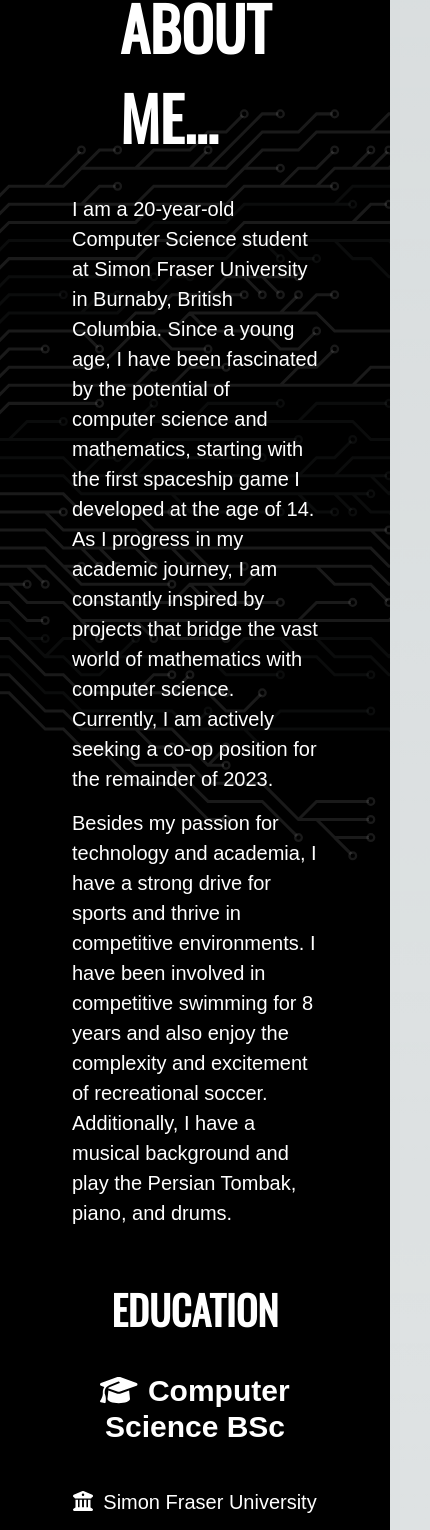
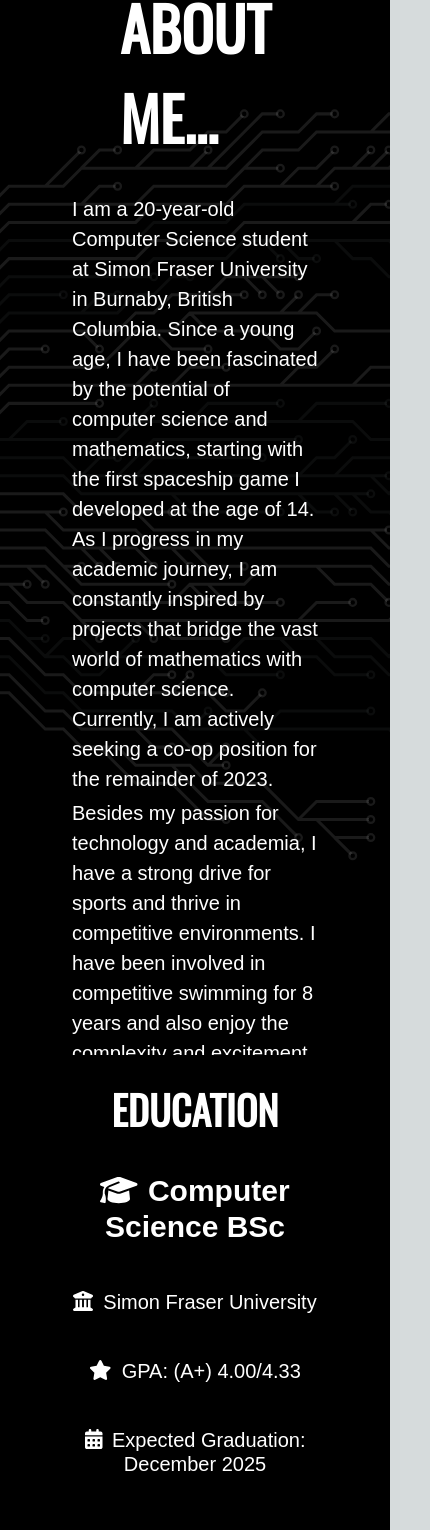
Before and after one commit to KoushaAm/KoushaAmouzesh-Portfolio, a Next.js app: page / in a window 390 px wide. Shown: the part 1092-2622 px from the top of the page, 430 px wide, since content can reach past the window. Built offline with nearby package versions, Linux system fonts and the light colour scheme.

Commit message:
remove image

```diff
--- a/app/page.tsx
+++ b/app/page.tsx
@@ -124,13 +124,13 @@ const Home: React.FC = () => {
               Besides my passion for technology and academia, I have a strong drive for sports and thrive in competitive environments. I have been involved in competitive swimming for 8 years and also enjoy the complexity and excitement of recreational soccer. Additionally, I have a musical background and play the Persian Tombak, piano, and drums.
             </p>
           </div>
-          <div className="image-container">
+          {/* <div className="image-container">
             <img
               src="https://github.com/KoushaAm/Portfolio/blob/master/Screenshot%202023-05-28%20at%209.43.43%20PM.png?raw=true"
               alt="About Me"
               className="about-image"
             />
-          </div>
+          </div> */}
         </div>
       </section>
 
--- a/styles/page.css
+++ b/styles/page.css
@@ -38,6 +38,16 @@ body {
   background-color: black;
 }
 
+.about-section {
+  /* Remove height property */
+  background-image: url('./smallCircuit.svg');
+  background-size: cover;
+  background-repeat: no-repeat;
+  padding: 40px;
+  color: white;
+  position: relative;
+}
+
 .hero-section {
   background-image: url('./circuit.svg');
   min-height: 100vh;
@@ -51,19 +61,26 @@ body {
   padding: 40px;
   color: white;
   position: relative;
+
 }
 
-@media screen and (max-width: 800px) {
+
+@media screen and (max-width: 1000px) {
   .about-section {
-    margin-bottom: 300px;
+    height: 120vh;
+    margin-bottom: 100px;
   }
 }
+
 
 
 .about-content {
   display: flex;
   align-items: center;
+
 }
+
+
 
 
 .about-section p {
@@ -71,6 +88,8 @@ body {
   font-size: 30px;
   color: white;
 }
+
+
 
 .skill-section {
   background-image: url('./skill.svg');
@@ -170,14 +189,23 @@ p {
 
 
 
+.about-content {
+  display: flex;
+  flex-direction: column; /* Change to row for side-by-side display */
+  align-items: center;
+  text-align: center;
+}
 
-.about-content {
-    display: flex;
-    flex-direction: row;
-    align-items: flex-start;
-    font-size: 40px;
 
+
+
+/* after 1000 screen remove image */
+@media screen and (max-width: 1000px) {
+  .about-content {
+    flex-direction: column;
+  }
 }
+
 
 
 
@@ -190,8 +218,14 @@ p {
   margin-left: 80px;
   height: 100%;
   width: 100%;
+}
 
+@media screen and (max-width: 1000px) {
+  .image-container{
+    opacity: 0;
+  }
 }
+
 
 
 
@@ -214,9 +248,7 @@ p {
 }
 }
 
-.about-paragraph {
-    margin-bottom: 15px;
-}
+
 
 
 .wrapper {
@@ -396,9 +428,7 @@ p {
     padding: 20px;
   }
 
-  .about-paragraph {
-    margin-bottom: 10px;
-  }
+
 
   .section-box {
     padding: 20px;
```
